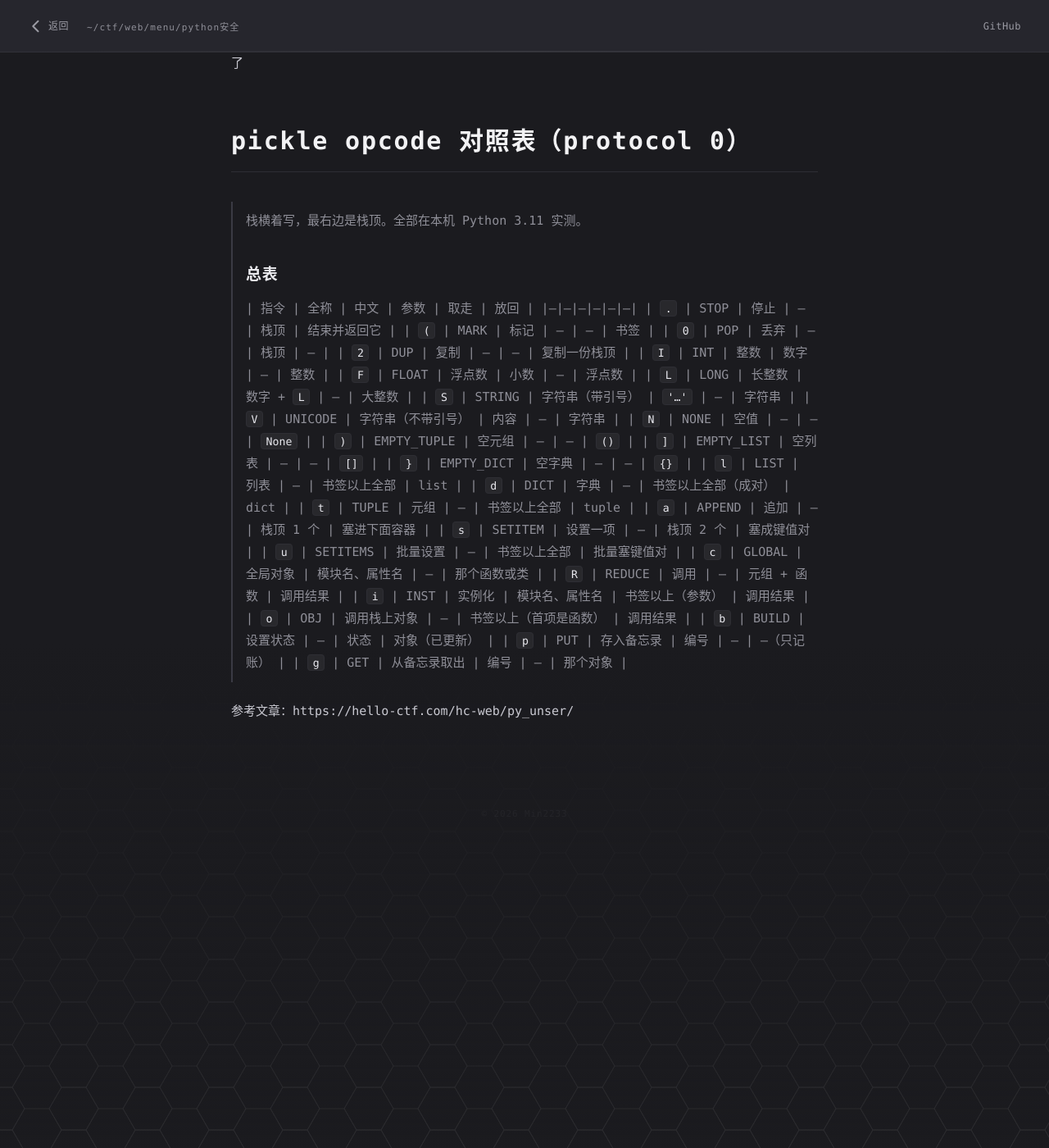
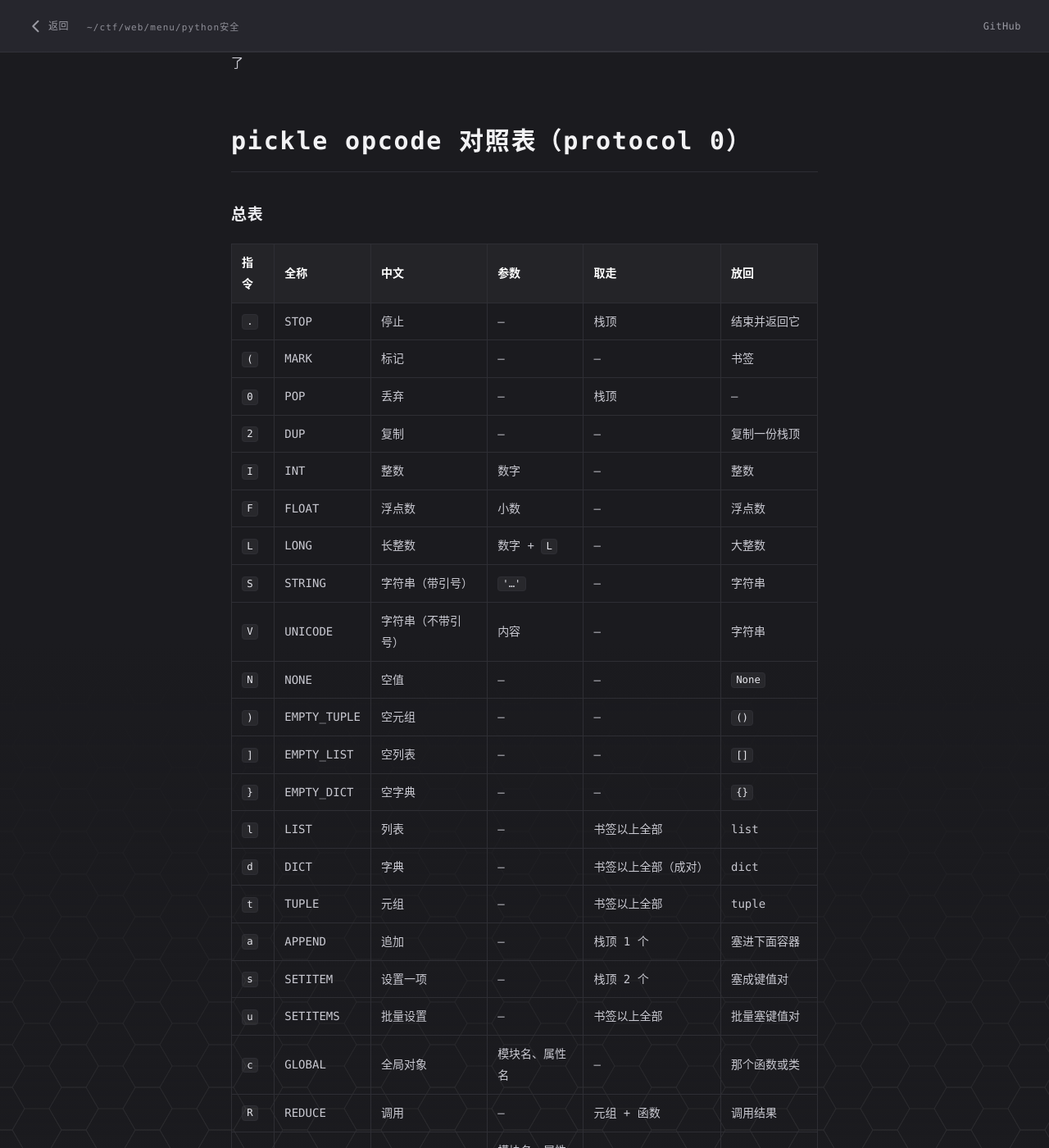
Before and after one commit to Min-2233/Min-2233.github.io, a Jekyll site: the page built from ctf/web/menu/python安全/python反序列化漏洞.md, in a window 1280 px wide and 1400 px high, scrolled down 2814 px. Shown: the whole window at 82% size. Built offline with Jekyll 4.4.1, drawn with Linux system fonts in a browser that asks for light colours; some of the changed text lies outside the part shown.

Commit message:
Update python反序列化漏洞.md

```diff
--- a/ctf/web/menu/python安全/python反序列化漏洞.md
+++ b/ctf/web/menu/python安全/python反序列化漏洞.md
@@ -74,8 +74,10 @@ print(base64.b64encode(pickle.dumps(RCE())))
 
 
 # pickle opcode 对照表（protocol 0）
-> 栈横着写，最右边是栈顶。全部在本机 Python 3.11 实测。
+
+
 ## 总表
+
 | 指令 | 全称 | 中文 | 参数 | 取走 | 放回 |
 |---|---|---|---|---|---|
 | `.` | STOP | 停止 | — | 栈顶 | 结束并返回它 |
```
